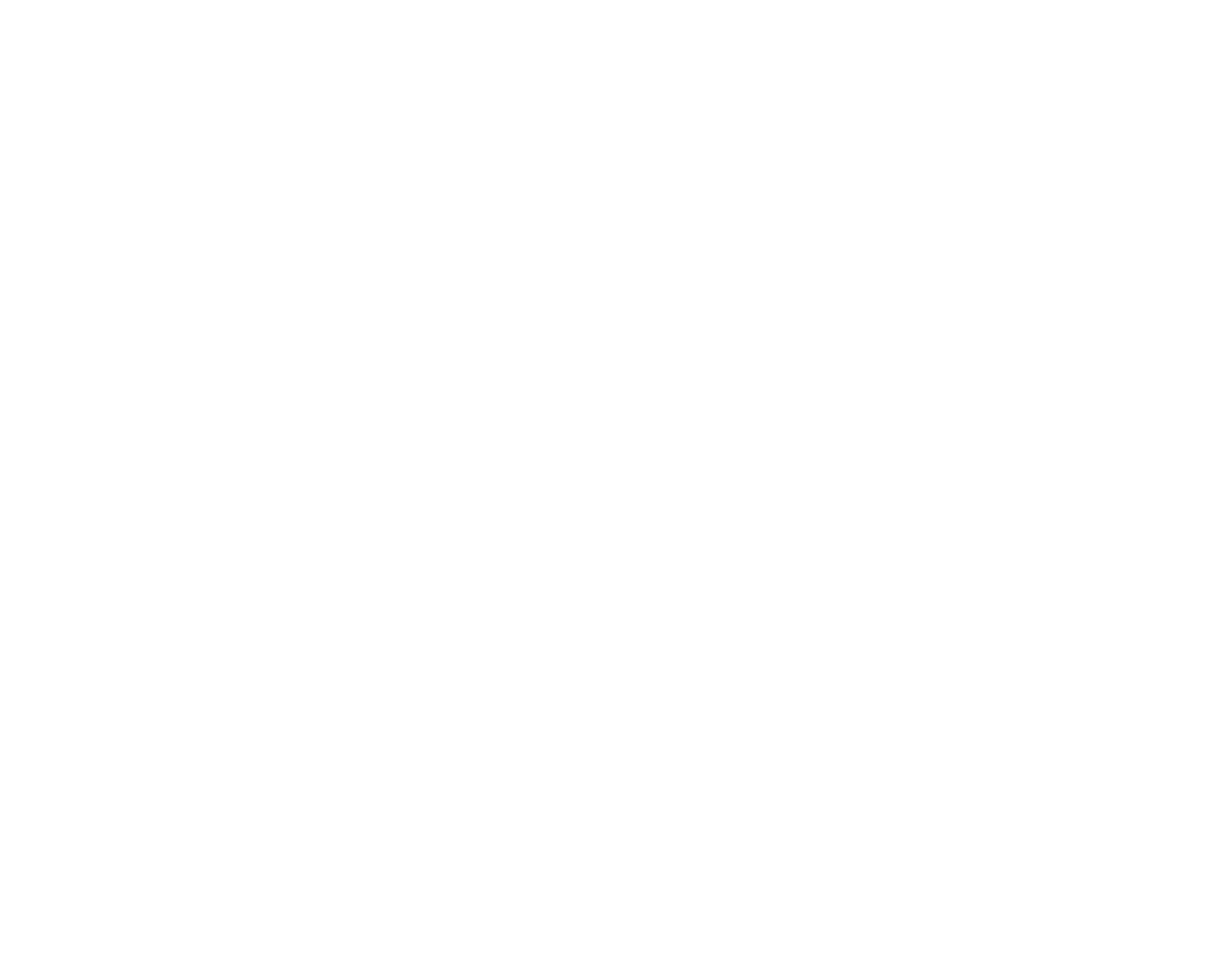
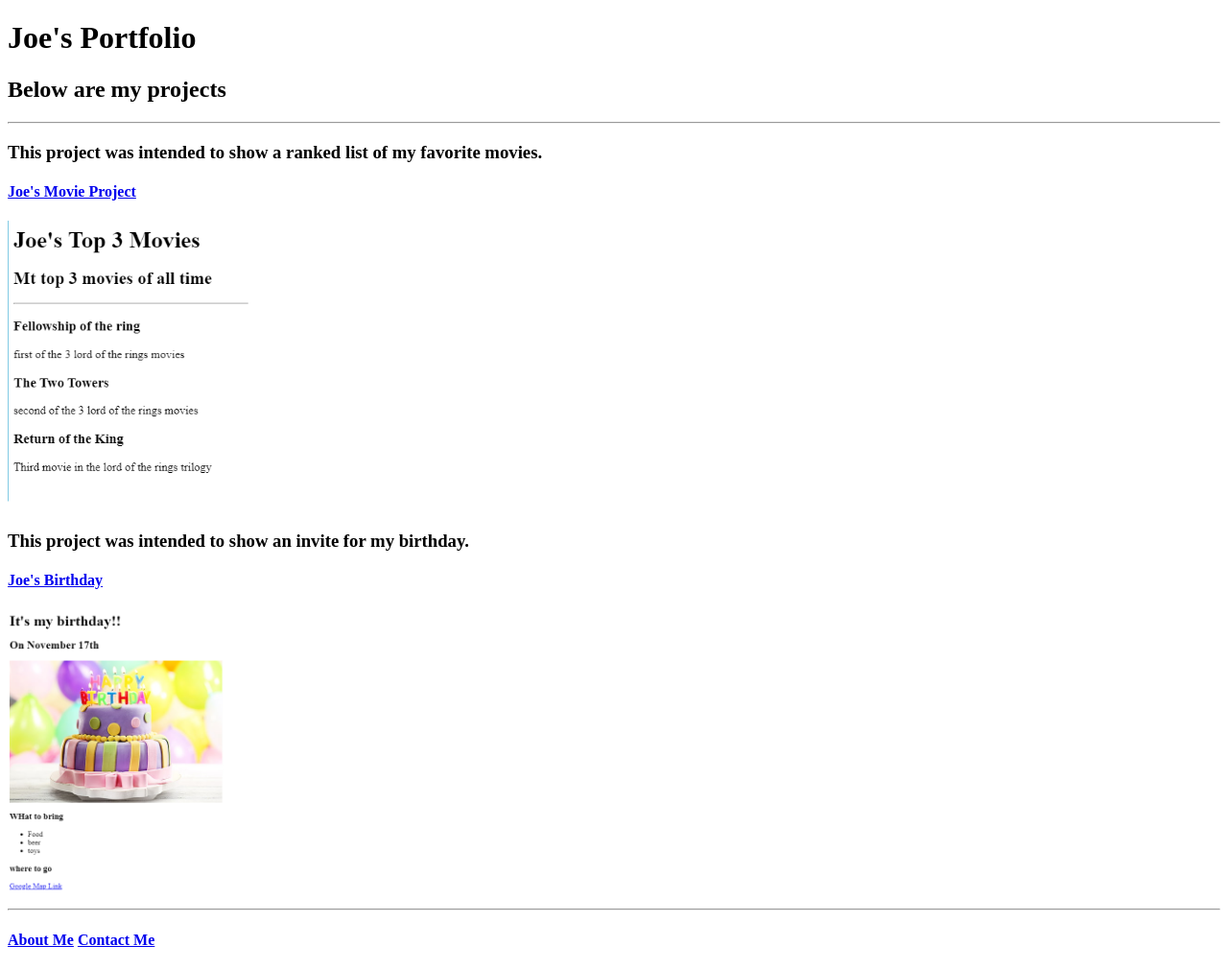
Before and after one commit to jriley1980/HTML-Portfolio, a plain HTML site: page index.html in a window 1280 px wide. Shown: the whole page at 96% size. Before the commit the page ends 800 px from the top, so only its background shows below. Drawn offline with Linux system fonts and the light colour scheme.

Commit message:
Add files via upload

```diff
--- a/index.html
+++ b/index.html
@@ -1,5 +1,30 @@
 <!-- TODO 1: Create the HTML Boilerplate -->
+<!DOCTYPE html>
+<html lang="en">
+<head>
+    <meta charset="UTF-8">
+    <meta name="viewport" content="width=device-width, initial-scale=1.0">
+    <title>Joe's Webpage</title>
+</head>
+<body>
+ <h1>Joe's Portfolio</h1>
+ <h2>Below are my projects</h2>
+ <hr>
+ <h3>This project was intended to show a ranked list of my favorite movies.</h3>
+ <h4><a href="./public/Joe's Movie.html">Joe's Movie Project</a> </h4>
+<img src="./assets/images/Joemovie.png" alt="Movie Page Image"
+height="300"/>
 
+<h3>This project was intended to show an invite for my birthday.</h3>
+<h4><a href="./public/Joe Bday.html">Joe's Birthday</a> </h4>
+
+<img src="./assets/images/JoeBday.png" alt="Movie Page Image"
+height="300"/>
+<hr>
+<h4><a href="./public/about.html">About Me</a> <a href="./public/contact.html">Contact Me</a></h4>
+
+</body>
+</html>
 <!-- TODO 2: Add Your previous projects' HTML into the public folder -->
 
 <!-- TODO 3: Take screenshots of your project previews and add the images to the images folder -->
```
